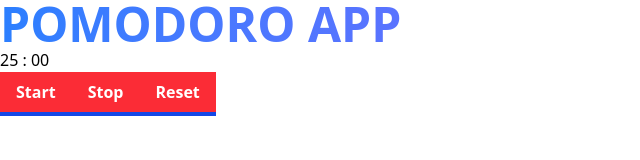
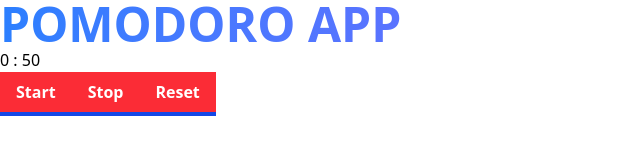
Before and after one commit to EPICOScode/Pomodoro, a React (Vite) app: page / in a window 1280 px wide. Shown: the top 160 px of the page, without its empty margins (0-640 px from the left). Built offline with nearby package versions, Linux system fonts and the light colour scheme.

Commit message:
Break modal correctly integrated

```diff
--- a/package.json
+++ b/package.json
@@ -10,6 +10,8 @@
     "preview": "vite preview"
   },
   "dependencies": {
+    "@headlessui/react": "^2.2.9",
+    "@heroicons/react": "^2.2.0",
     "@tailwindcss/vite": "^4.1.12",
     "D": "^1.0.0",
     "react": "^19.1.1",
@@ -28,6 +30,6 @@
     "vite": "^7.1.3"
   },
   "files.associations": {
-  "*.css": "tailwindcss"
+    "*.css": "tailwindcss"
+  }
 }
-}
--- a/src/App.jsx
+++ b/src/App.jsx
@@ -1,10 +1,13 @@
 import { useState, useEffect } from "react";
 import HandleCLick from "./components/handleClick";
+import Break from "./components/timer";
 
 function App() {
-  const clock = 1500;
+  const clock = 50;
   const [time, setTime] = useState(clock);
   const [run, setRun] = useState(false);  //false = No state changes
+  const [open, setOpen] = useState(false);
+
 
   const timeFixed = () => {
     const minutes = Math.floor(time/60); // state divided in 60 == 25, math.floor eliminates decimals
@@ -14,20 +17,27 @@ function App() {
 
   const startTimer = () => setRun(true); //function  => start tracking the time, =>  true cause false makes the time stay the same
   const endTimer = () => setRun(false);
-  const resetTimer = () => {setRun (false); // this line makes the code stop when it reset whithout reset button being pressed
+  const resetTimer = () => {setRun (false); // this line makes the code stop when it resets whithout "reset" button being pressed
     setTime(clock) // This returns to the very first time.
    }
 
-  useEffect(() => {
-    if (!run) return; // Do nothing if not touched
-    const interval = setInterval(() => {   // Creates the const where we keep the setInterval
-      setTime((prev) => { if (prev <= 0) return 0 ;
-     return prev -1}
-    );  // we can acces to the state, we create a function prev and then we make it go backwards
+    useEffect(() => {
+      if (!run) return; // Do nothing if not touched, it means that if this is not in the top of the clock  gear (useEffect), the counter will go on by itself
+
+      const interval = setInterval(() => {   // Creates the const where we keep the setInterval
+        setTime(prev => { if (prev <= 0) {setOpen(true)
+          return 0;
+        }else {
+        return prev -1;
+        }
+    });
+      // we can acces to the state, we create a function prev and then we make it go backwards using prev -1;
 
     }, 1000); // If I add brakets, it'll be an array and react is expecting numbers, instead just return the number  , 1000); not [1000];
     return () => clearInterval(interval);
-  }, [run]); // return this only when react changes
+  },[run]); // return this only when react changes
+
+
 
   return (
     <>
@@ -42,6 +52,7 @@ function App() {
       stop={endTimer}
       reset={resetTimer}
       />
+      <Break open={open} setOpen={setOpen}/>
     </>
   );
 }
--- a/src/components/timer.jsx
+++ b/src/components/timer.jsx
@@ -1,9 +1,57 @@
-const Timer = ({ time }) => {
+import {
+  Dialog,
+  DialogBackdrop,
+  DialogPanel,
+  DialogTitle,
+} from "@headlessui/react";
 
+import { ExclamationTriangleIcon } from "@heroicons/react/24/outline";
 
-  return <>
-
-  </>;
+const Break = ({ open, setOpen }) => {
+  return (
+    <>
+      <div>
+        <Dialog open={open} onClose={() =>setOpen(false) }className="relative z-10">
+          <DialogBackdrop
+            transition
+            className="fixed inset-0 bg-gray-900/50 transition-opacity data-closed:opacity-0 data-enter:duration-300 data-enter:ease-out data-leave:duration-200 data-leave:ease-in"
+          />
+          <div className="fixed inset-0 z-10 w-screen overflow-y-auto">
+            <div className="flex min-h-full items-end justify-center p-4 text-center sm:items-center sm:p-0">
+              <DialogPanel
+                transition
+                className="relative transform overflow-hidden rounded-lg bg-gray-800 text-left shadow-xl outline -outline-offset-1 outline-white/10 transition-all data-closed:translate-y-4 data-closed:opacity-0 data-enter:duration-300 data-enter:ease-out data-leave:duration-200 data-leave:ease-in sm:my-8 sm:w-full sm:max-w-lg data-closed:sm:translate-y-0 data-closed:sm:scale-95"
+              >
+                <div className="bg-gray-800 px-4 pt-5 pb-4 sm:p-6 sm:pb-4">
+                  <div className="sm:flex sm:items-start">
+                    <div className="mx-auto flex size-12 shrink-0 items-center justify-center rounded-full bg-red-500/10 sm:mx-0 sm:size-10">
+                      <ExclamationTriangleIcon
+                        aria-hidden="true"
+                        className="size-6 text-red-400"
+                      />
+                    </div>
+                    <div className="mt-3 text-center sm:mt-0 sm:ml-4 sm:text-left">
+                      <DialogTitle
+                        as="h3"
+                        className="text-base font-semibold text-white"
+                      >
+                        Time for a break
+                      </DialogTitle>
+                      <div className="mt-2">
+                        <p className="text-sm text-gray-400">
+                          Start a break of 5 minutes
+                        </p>
+                      </div>
+                    </div>
+                  </div>
+                </div>
+              </DialogPanel>
+            </div>
+          </div>
+        </Dialog>
+      </div>
+    </>
+  );
 };
 
-export default Timer;
+export default Break;
```
Also changed, not shown: 1 other file (tests, documents, lock files or other folders).
